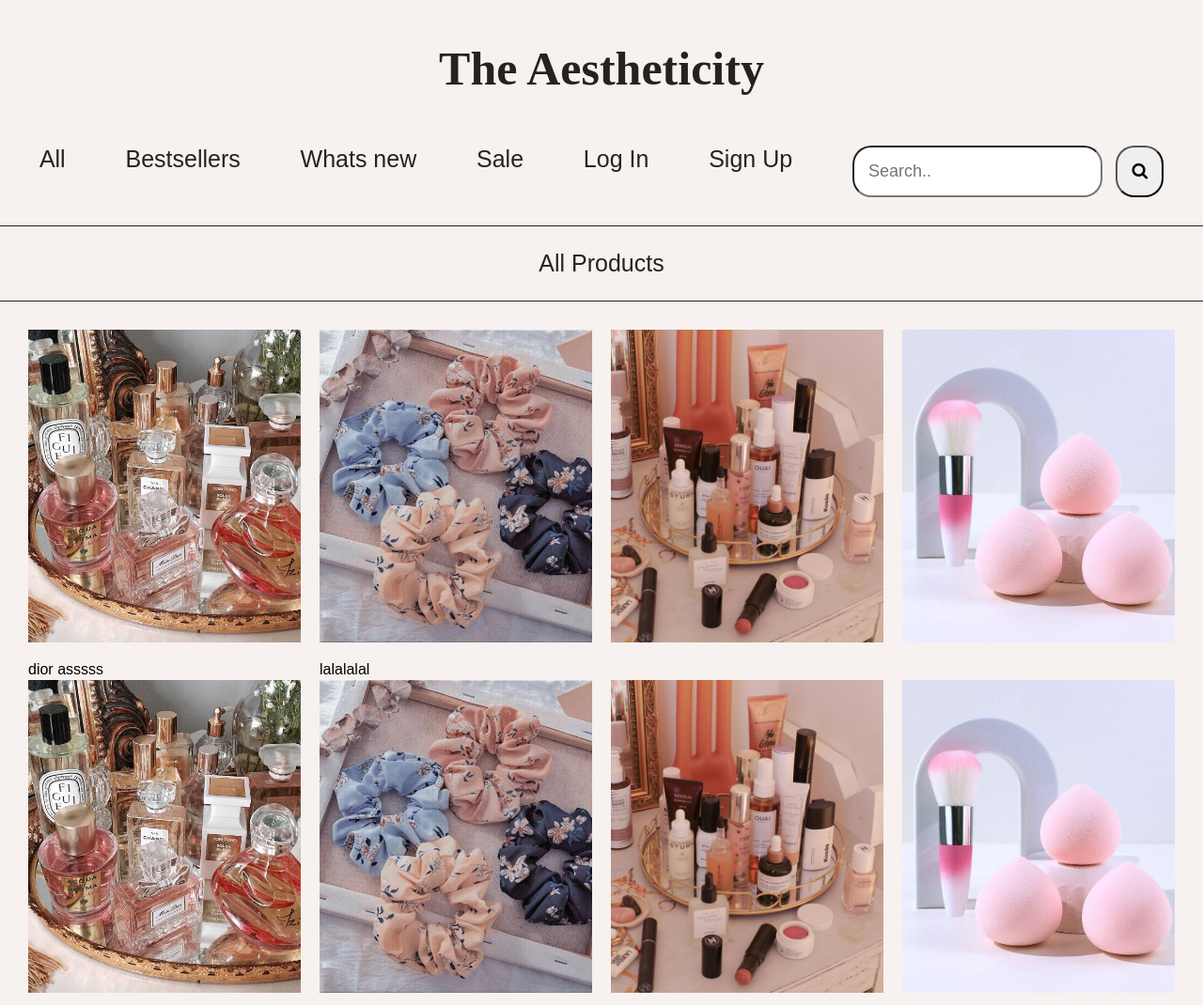
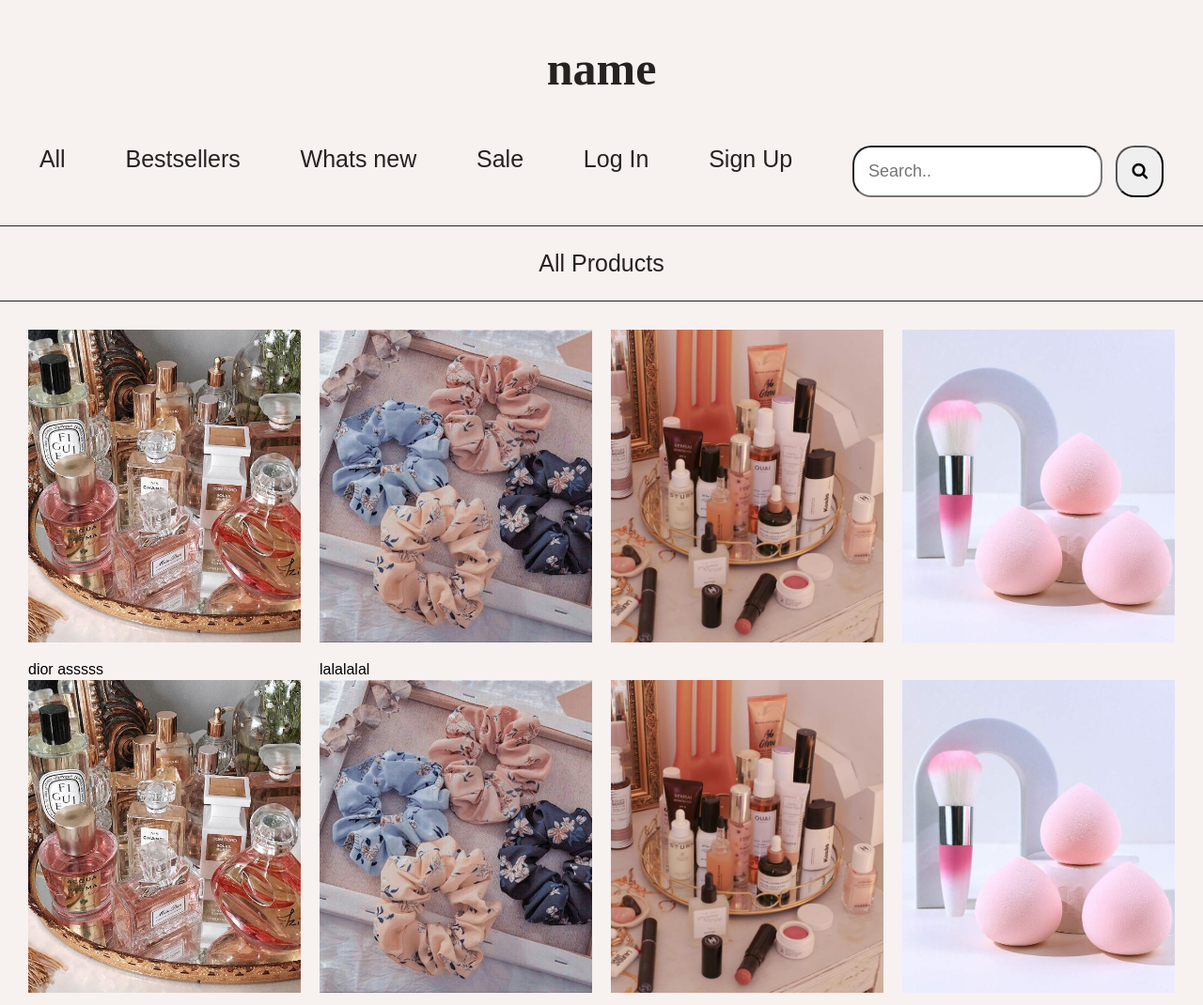
Before and after one commit to sshiyy/assessment-1, a plain HTML site: page all.html in a window 1280 px wide. Shown: the top 1070 px of the page at 94% size. Drawn offline with Linux system fonts and the light colour scheme.

Commit message:
Add files via upload

```diff
--- a/all.html
+++ b/all.html
@@ -10,7 +10,7 @@
 <body>
     <header>
         <a href="index.html">
-            <h1>The Aestheticity</h1>
+            <h1>name</h1>
         </a>
     </header>
 
```
Also changed, not shown: bodycare.html (+1 -1 lines), cosmeticbag.html (+1 -1 lines), fragrances.html (+1 -1 lines), hairaccessories.html (+1 -1 lines), haircare.html (+1 -1 lines), index.html (+1 -1 lines), makeup.html (+1 -1 lines), makeuptools.html (+1 -1 lines), new.html (+1 -1 lines), sale.html (+1 -1 lines), skincare.html (+1 -1 lines).
